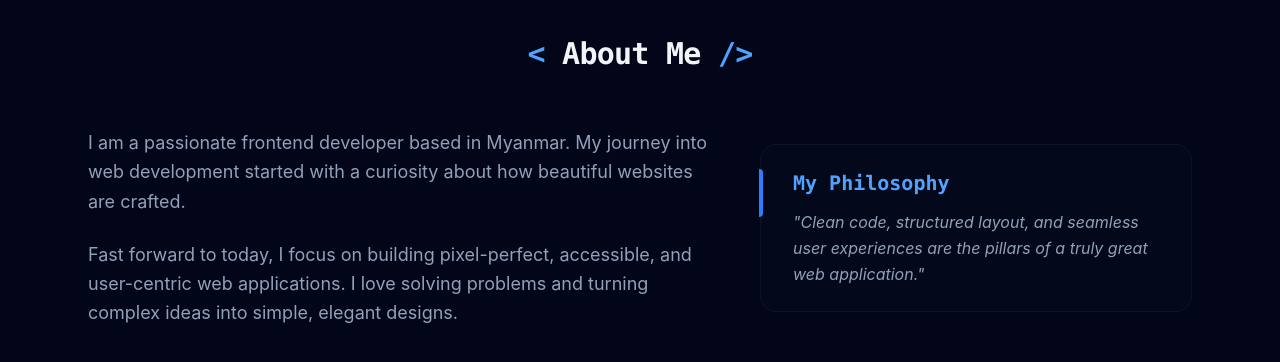
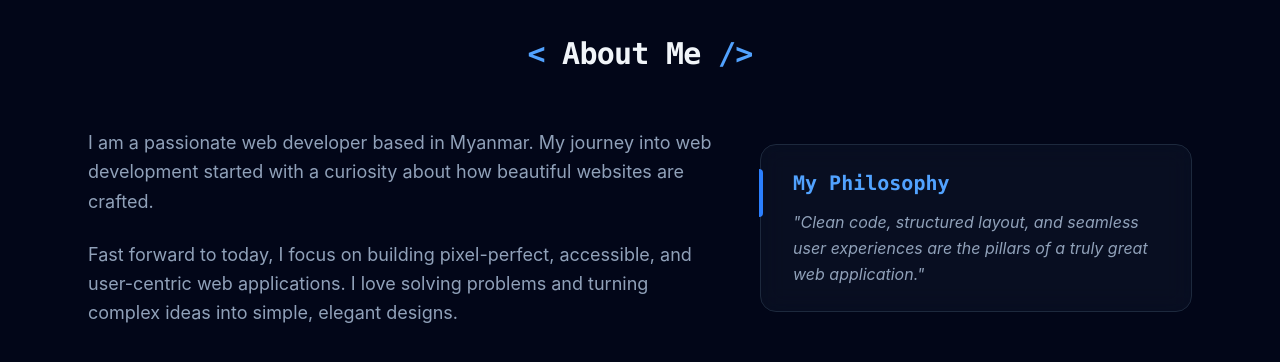
Before and after one commit to paingzinyemaung/my-portfolio, a React (Vite) app: page / in a window 1280 px wide. Shown: the part 860-1222 px from the top of the page. Built offline with nearby package versions, Linux system fonts and the light colour scheme.

Commit message:
change text and add Smooth Float-up feature in about me

```diff
--- a/src/components/About.tsx
+++ b/src/components/About.tsx
@@ -14,8 +14,8 @@ export default function About() {
           {/* Main Paragraphs */}
           <div className="lg:col-span-7 space-y-6 text-slate-400 text-base sm:text-lg leading-relaxed">
             <p>
-              I am a passionate frontend developer based in Myanmar. My journey
-              into web development started with a curiosity about how beautiful
+              I am a passionate web developer based in Myanmar. My journey into
+              web development started with a curiosity about how beautiful
               websites are crafted.
             </p>
             <p>
@@ -26,8 +26,10 @@ export default function About() {
           </div>
 
           {/* Philosophy Card */}
-          <div className="lg:col-span-5 bg-slate-900/20 border border-slate-900/80 p-6 rounded-2xl backdrop-blur-md relative group">
-            <div className="absolute -left-0.5 top-6 w-1 h-12 bg-blue-500 rounded-r-md"></div>
+          <div className="lg:col-span-5 bg-slate-900/50 border border-slate-800 p-6 rounded-2xl backdrop-blur-md relative group transition-all duration-300 hover:-translate-y-2 hover:border-blue-500/30 hover:shadow-2xl hover:shadow-blue-500/5">
+            {/* Hover လုပ်လျှင် လင်းလာမည့် လက်ရာမြောက် Left Indicator Line */}
+            <div className="absolute -left-0.5 top-6 w-1 h-12 bg-blue-500 rounded-r-md group-hover:bg-blue-400 group-hover:h-16 transition-all duration-300"></div>
+
             <h3 className="text-xl font-bold text-blue-400 mb-3 font-mono pl-2">
               My Philosophy
             </h3>
```
